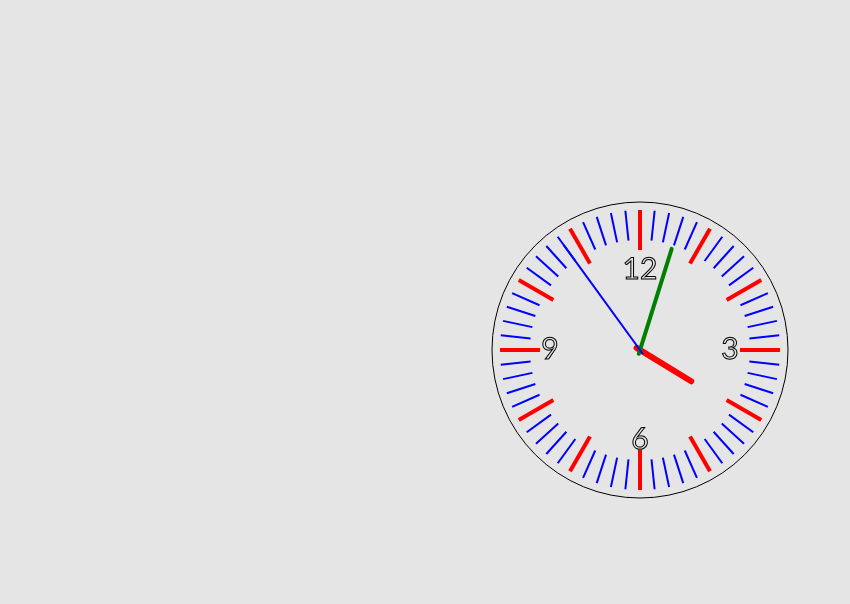
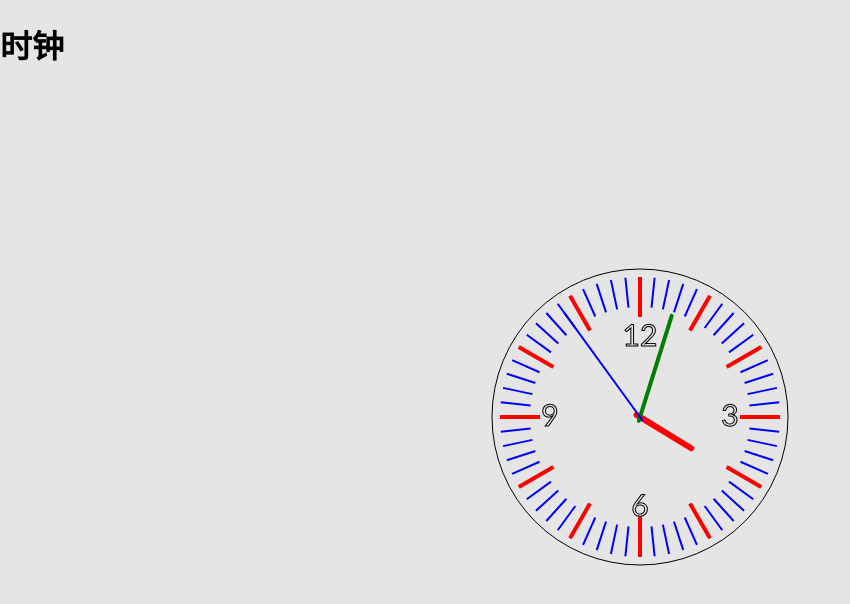
Before and after one commit to littlelittleRonaldo/cavas-demo, a plain HTML site: page clock.html in a window 1280 px wide. Shown: the whole page, without its empty margins (0-850 px from the left). Drawn offline with Linux system fonts and the light colour scheme.

Commit message:
添加标题

```diff
--- a/clock.html
+++ b/clock.html
@@ -19,6 +19,7 @@
 </head>
 
 <body>
+	<h1>时钟</h1>
     <canvas id="clockl" width="300" height="300"></canvas>
     <script>
         init();
```
